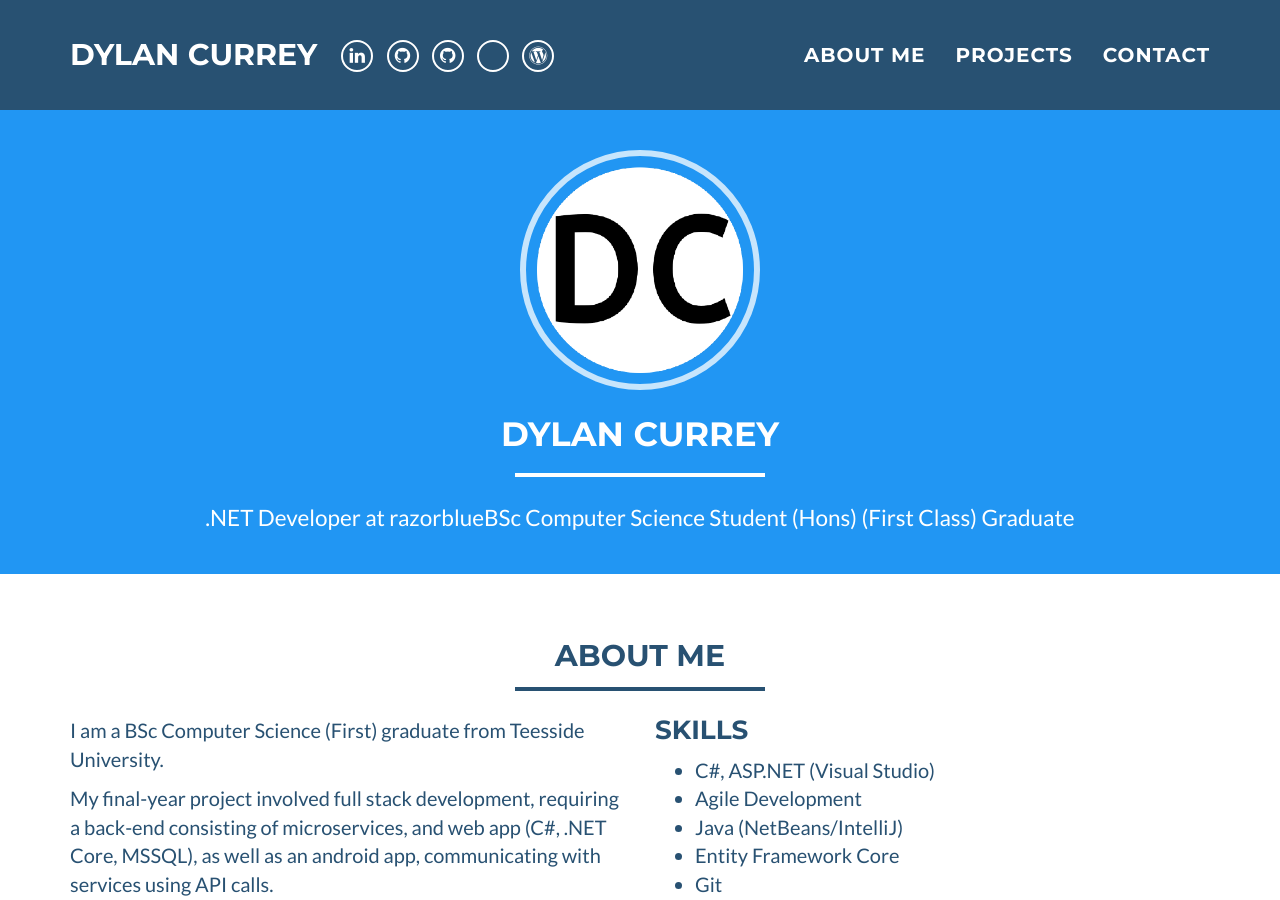
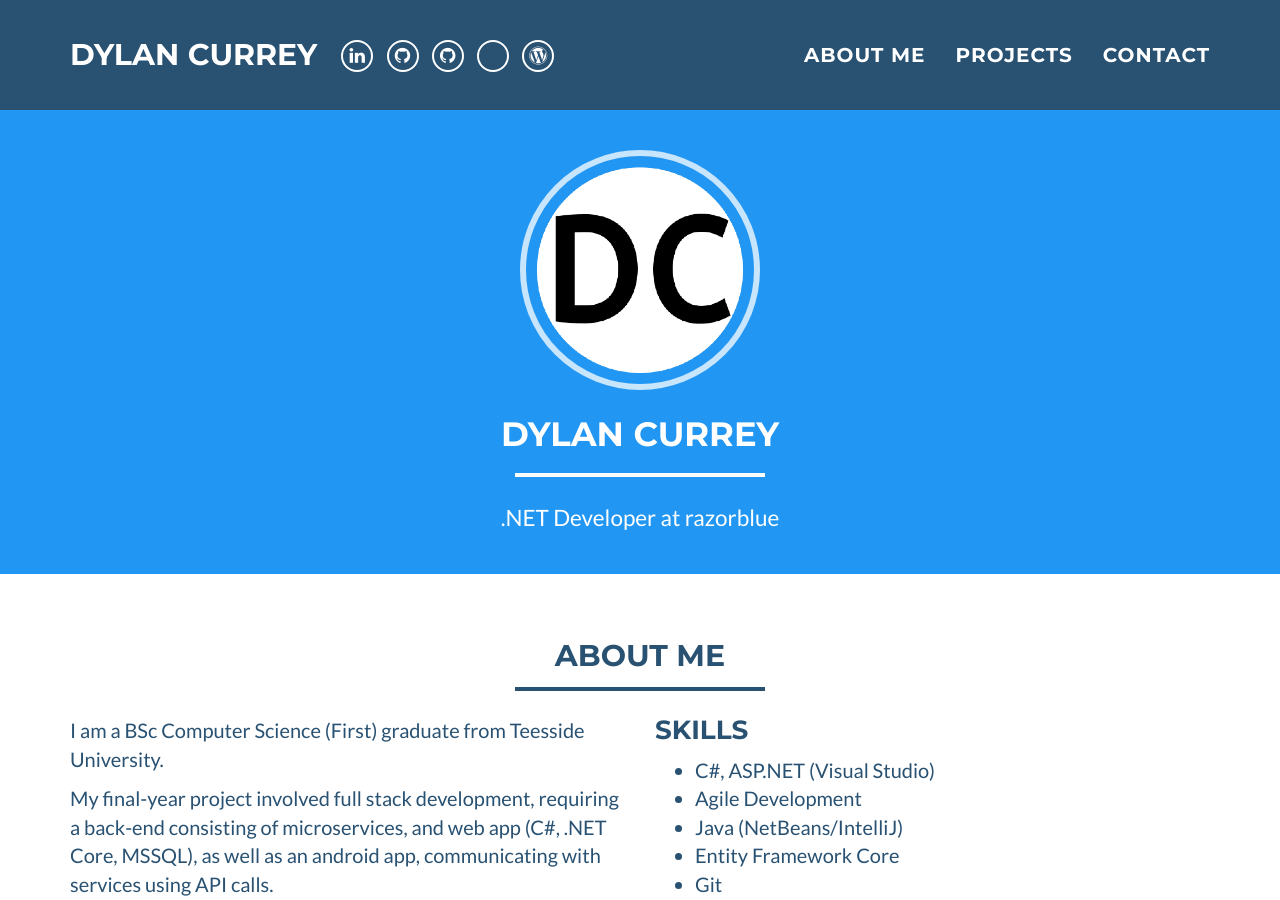
Before and after one commit to dscurrey/dscurrey.github.io, a Jekyll site: the page built from index.html, in a window 1280 px wide and 900 px high. Built offline with Jekyll 4.4.1, drawn with Linux system fonts in a browser that asks for light colours.

Commit message:
Fixed formatting

```diff
--- a/_config.yml
+++ b/_config.yml
@@ -3,9 +3,7 @@ name: Dylan Currey
 email: dsc1998@protonmail.com
 canonical_url: https://dscurrey.co.uk
 keywords: "Java, C#, NetBeans, Visual Studio, Agile, Student, Computer Science, developer, programmer"
-skills:
-  - ".NET Developer at razorblue"
-  - "BSc Computer Science Student (Hons) (First Class) Graduate"
+skills: ".NET Developer at razorblue" #"BSc Computer Science Student (Hons) (First Class) Graduate"
 baseurl:
 
 # Social networks usernames (many more available: google-plus, flickr, dribbble, pinterest, instagram, tumblr, linkedin, etc.)
```
